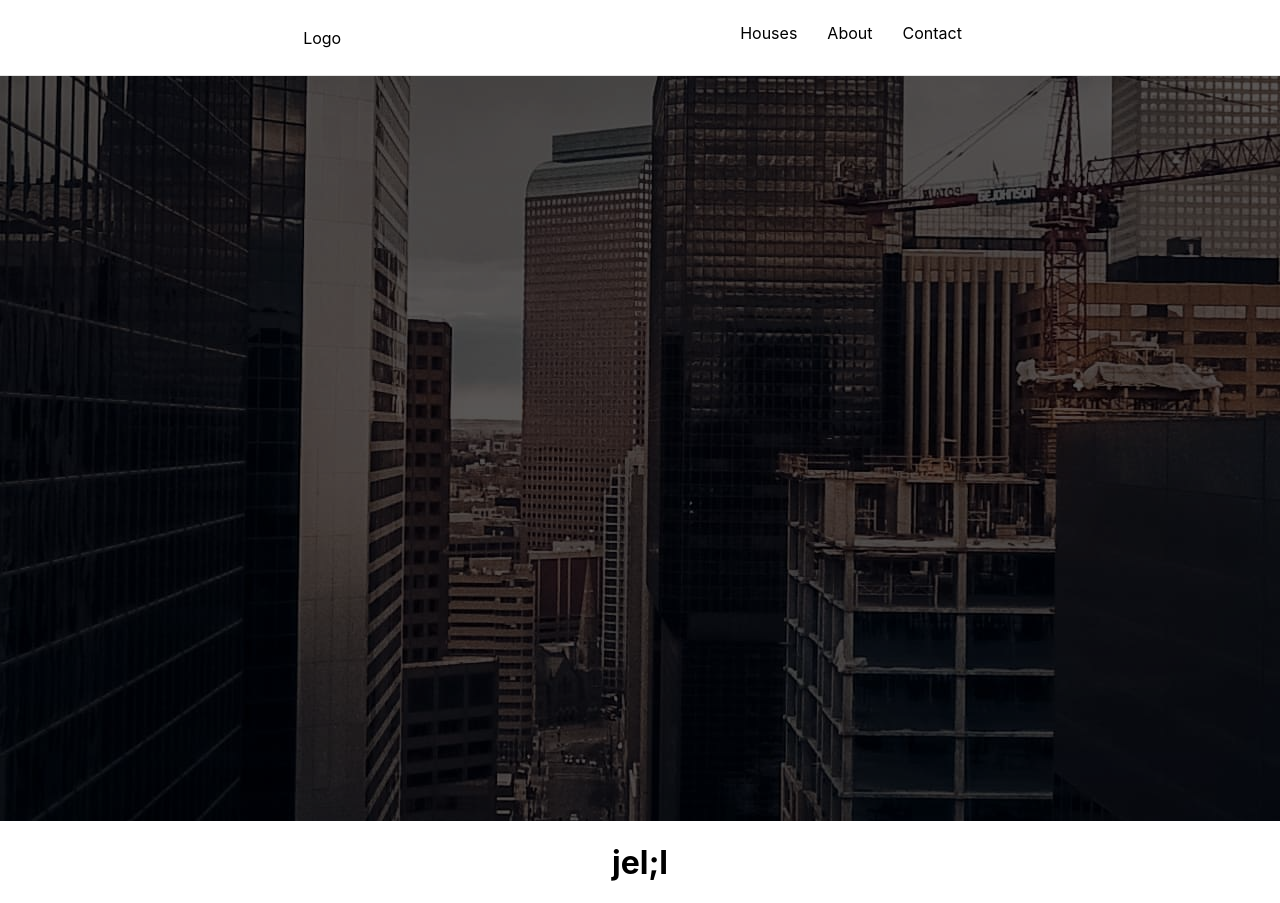
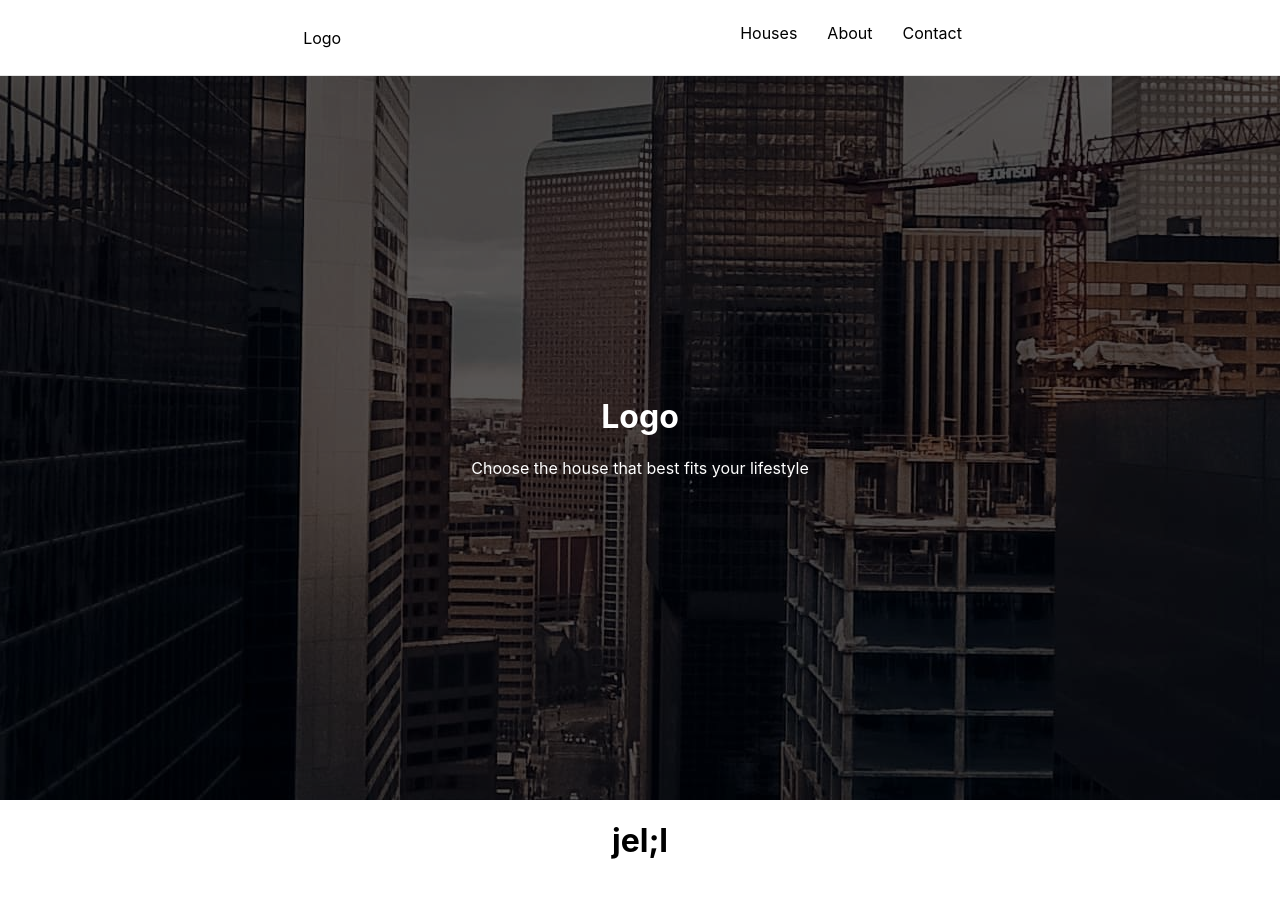
Before and after one commit to ArizonaMangoJuice/Home-Brokers, a React (Create React App) app: page / in a window 1280 px wide. After the commit the page ends 882 px from the top, so only its background shows below. Built offline with nearby package versions, Linux system fonts and the light colour scheme.

Commit message:
added header and jumbotron components

```diff
--- a/src/components/Jumbotron/Jumbotron.css
+++ b/src/components/Jumbotron/Jumbotron.css
@@ -14,3 +14,10 @@
     width: 100%;
     position: relative;
 }
+
+.jumbotron-center{
+    position: absolute;
+    top: 47vh;
+    width: 100%;
+    color: white;
+}
--- a/src/components/Jumbotron/Jumbotron.js
+++ b/src/components/Jumbotron/Jumbotron.js
@@ -6,7 +6,10 @@ export default class Jumbotron extends React.Component{
         return (
             <div className='jumbotron'>
                 <div className='opacity main-cover'>
-                    <h1 className='test'>hello</h1>
+                    <div className='jumbotron-center'>
+                        <h1>Logo</h1>
+                        <p>Choose the house that best fits your lifestyle</p>
+                    </div>
                 </div>
             </div>
         )
```
